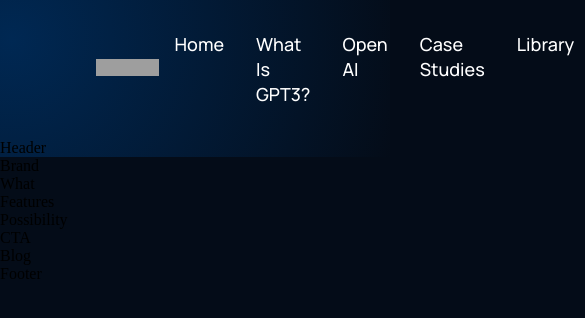
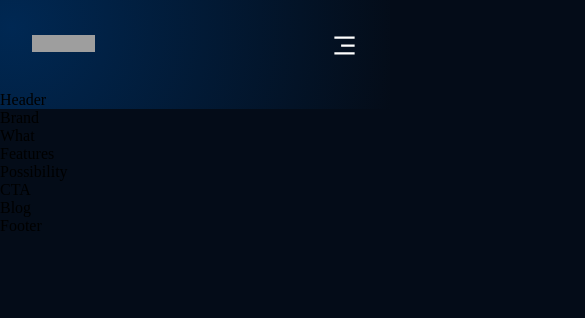
Before and after one commit to PeroyNel/modern_react_website, a React (Create React App) app: page / in a window 390 px wide. Shown: the top 318 px of the page, 585 px wide, since content can reach past the window. Built offline with nearby package versions, Linux system fonts and the light colour scheme; grey boxes are pictures that could not be loaded.

Commit message:
Navbar Component Implemented
Navbar Component Implemented

```diff
--- a/src/components/navbar/Navbar.jsx
+++ b/src/components/navbar/Navbar.jsx
@@ -1,15 +1,16 @@
-import React from 'react';
+import React, { useState } from 'react';
+import { RiMenu3Line, RiCloseLine } from 'react-icons/ri';
+import logo from '../../assets/logo.svg';
 import './navbar.css';
-import { RiMenu3Line, RiCloseLine } from 'react-icons/ri';
-import './navbar.css';
-import logo from '../../assets/logo.svg';
 
 const Navbar = () => {
+  const [toggleMenu, setToggleMenu] = useState(false);
+
   return (
     <div className="gpt3__navbar">
       <div className="gpt3__navbar-links">
         <div className="gpt3__navbar-links_logo">
-                    <img src={logo} alt="logo" />
+          <img src={logo} />
         </div>
         <div className="gpt3__navbar-links_container">
           <p><a href="#home">Home</a></p>
@@ -17,12 +18,34 @@
           <p><a href="#possibility">Open AI</a></p>
           <p><a href="#features">Case Studies</a></p>
           <p><a href="#blog">Library</a></p>
-
-                </div>
-
         </div>
       </div>
-    )
-}
+      <div className="gpt3__navbar-sign">
+        <p>Sign in</p>
+        <button type="button">Sign up</button>
+      </div>
+      <div className="gpt3__navbar-menu">
+        {toggleMenu
+          ? <RiCloseLine color="#fff" size={27} onClick={() => setToggleMenu(false)} />
+          : <RiMenu3Line color="#fff" size={27} onClick={() => setToggleMenu(true)} />}
+        {toggleMenu && (
+        <div className="gpt3__navbar-menu_container scale-up-center">
+          <div className="gpt3__navbar-menu_container-links">
+            <p><a href="#home">Home</a></p>
+            <p><a href="#wgpt3">What is GPT3?</a></p>
+            <p><a href="#possibility">Open AI</a></p>
+            <p><a href="#features">Case Studies</a></p>
+            <p><a href="#blog">Library</a></p>
+          </div>
+          <div className="gpt3__navbar-menu_container-links-sign">
+            <p>Sign in</p>
+            <button type="button">Sign up</button>
+          </div>
+        </div>
+        )}
+      </div>
+    </div>
+  );
+};
 
 export default Navbar;
--- a/src/components/navbar/navbar.css
+++ b/src/components/navbar/navbar.css
@@ -12,7 +12,7 @@
     align-items: center;
 }
 
-.gpt3__navbar-links-logo {
+.gpt3__navbar-links_logo {
     margin-right: 2rem;
 }
 
@@ -41,12 +41,86 @@
     font-size: 18px;
     line-height: 25px;
     text-transform: capitalize;
-    font-family: Manrope;
-    font-style: normal;
+    margin: 0 1rem;
+    cursor: pointer;
+}
+
+.gpt3__navbar-sign button,
+.gpt3__navbar-menu_container button {
+    padding: 0.5rem 1rem;
+    color: #fff;
+    background: #FF4820;
+    font-family: var(--font-family);
     font-weight: 500;
     font-size: 18px;
     line-height: 25px;
-    /* identical to box height */
-    margin: 0 1rem;
+    border: none;
+    outline: none;
+    cursor: pointer;
+    border-radius: 5px;
+}
+
+.gpt3__navbar-menu {
+    margin-left: 1rem;
+    display: none;
+    position: relative;
+}
+
+.gpt3__navbar-menu svg {
     cursor: pointer;
 }
+
+.gpt3__navbar-menu_container {
+    display: flex;
+    justify-content: flex-end;
+    align-items: flex-end;
+    flex-direction: column;
+    text-align: end;
+    background: var(--color-footer);
+    padding: 2rem;
+    position: absolute;
+    right: 0;
+    top: 40px;
+    margin-top: 1rem;
+    min-width: 210px;
+    border-radius: 5px;
+    box-shadow: 0px 0px 5px rgba(0, 0, 0, 0.2);
+}
+
+.gpt3__navbar-menu_container p {
+    margin: 1rem 0;
+}
+
+.gpt3__navbar-menu_container-links-sign {
+    display: none;
+}
+
+@media screen and (max-width: 1050px) {
+    .gpt3__navbar-links_container {
+        display: none;
+    }
+    .gpt3__navbar-menu {
+        display: flex;
+    }
+}
+
+@media screen and (max-width: 700px) {
+    .gpt3__navbar {
+        padding: 2rem 4rem;
+    }
+}
+
+@media screen and (max-width: 550px) {
+    .gpt3__navbar {
+        padding: 2rem;
+    }
+    .gpt3__navbar-sign {
+        display: none;
+    }
+    .gpt3__navbar-menu_container {
+        top: 20px;
+    }
+    .gpt3__navbar-menu_container-links-sign {
+        display: block;
+    }
+}
```
Lines whose indentation alone changed are shown as unchanged.
